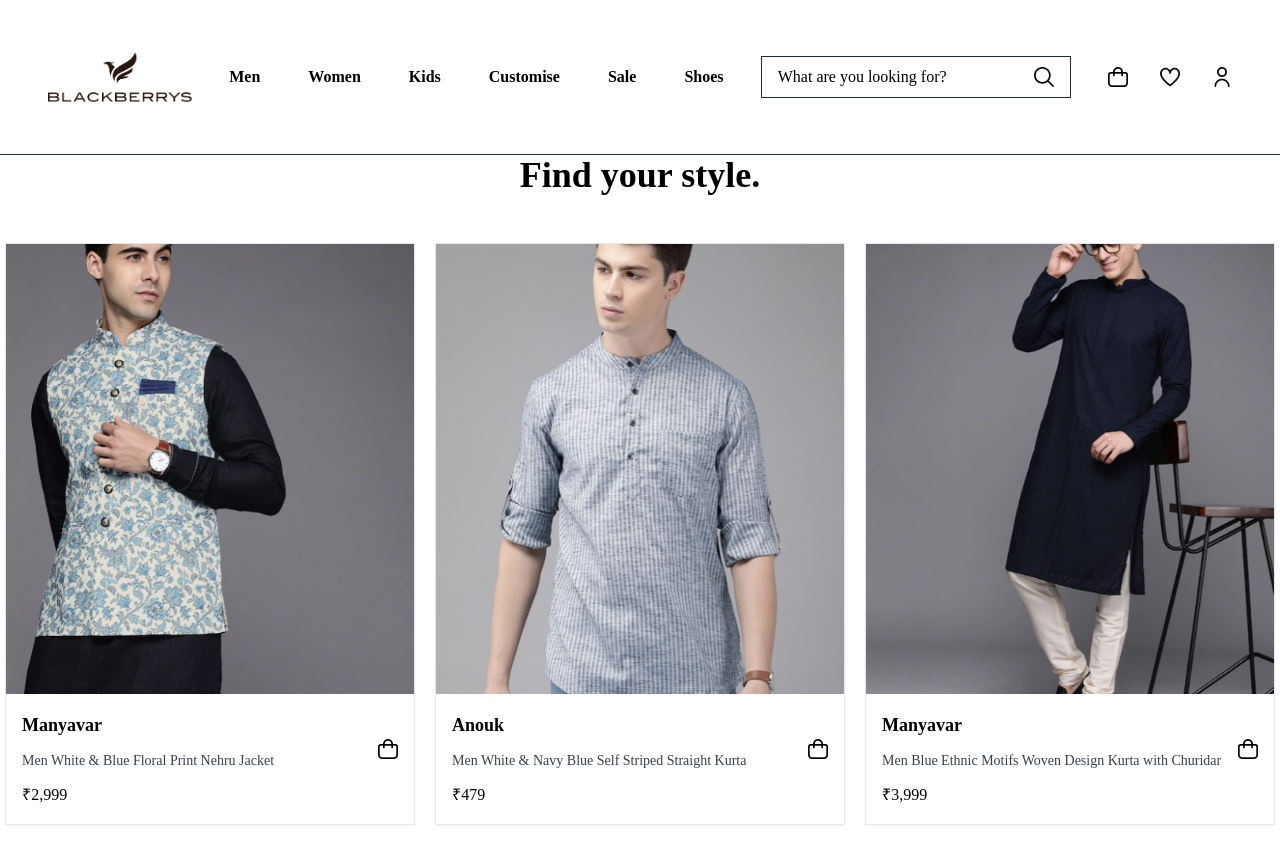
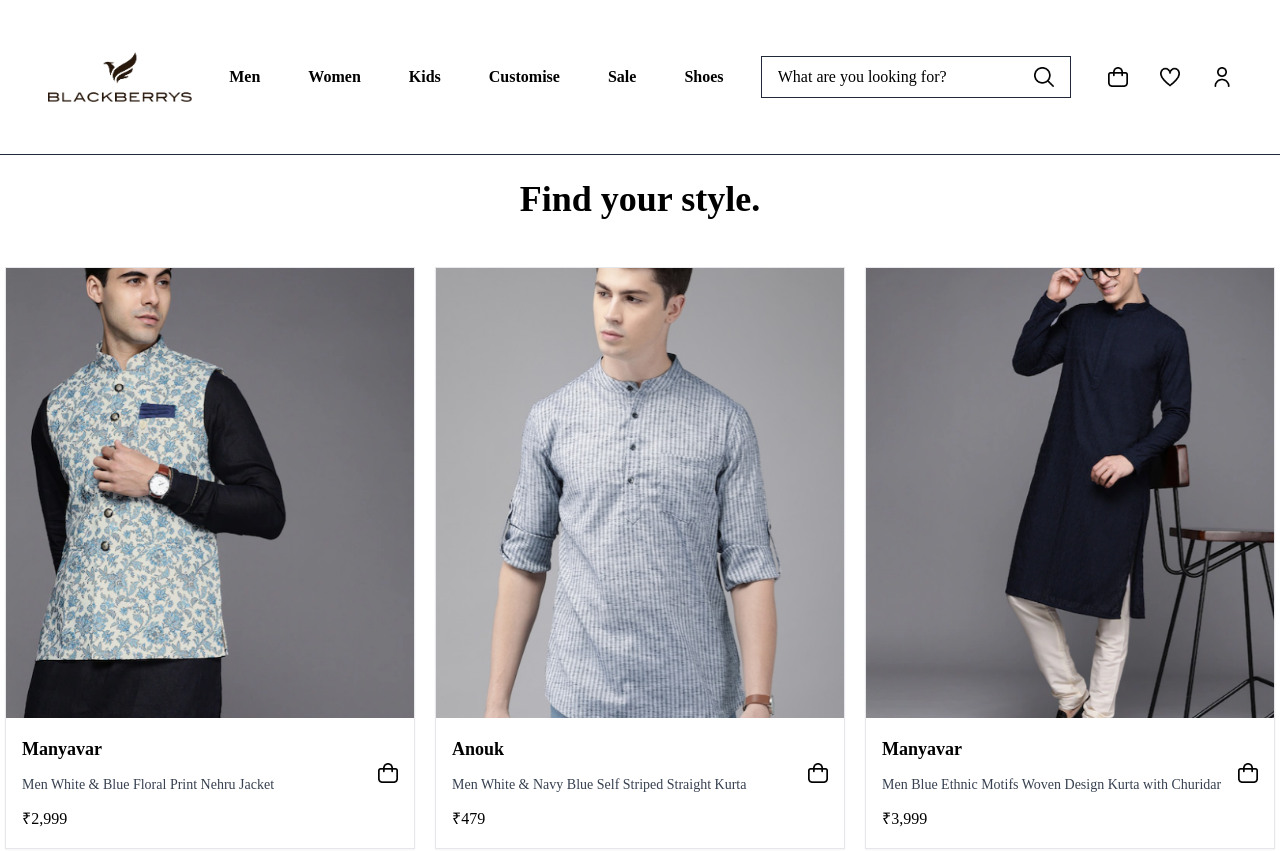
Before and after one commit to rohan9024/ecommerce, a React (Create React App) app: page /men in a window 1280 px wide. Shown: the top 851 px of the page. Built offline with nearby package versions, Linux system fonts and the light colour scheme.

Commit message:
add top and bottom margin

```diff
--- a/src/components/Kids.js
+++ b/src/components/Kids.js
@@ -17,7 +17,7 @@
     return (
         <div>
             <Header />
-            <div className='w-screen font-dmsans flex flex-col justify-center items-center space-y-12'>
+            <div className='w-screen font-dmsans flex flex-col justify-center items-center space-y-12 my-6'>
                 <motion.div
                     initial={{ opacity: 0, scale: 0.5 }}
                     animate={{ opacity: 1, scale: 1 }}
--- a/src/components/Men.js
+++ b/src/components/Men.js
@@ -17,7 +17,7 @@
     return (
         <div>
             <Header />
-            <div className='w-screen font-dmsans flex flex-col justify-center items-center space-y-12'>
+            <div className='w-screen font-dmsans flex flex-col justify-center items-center space-y-12 my-6'>
                 <motion.div
                     initial={{ opacity: 0, scale: 0.5 }}
                     animate={{ opacity: 1, scale: 1 }}
--- a/src/components/Shoes.js
+++ b/src/components/Shoes.js
@@ -25,7 +25,7 @@
 function Shoes() {
     return (<div>
         <Header />
-        <div className='w-screen font-dmsans flex flex-col justify-center items-center space-y-12'>
+        <div className='w-screen font-dmsans flex flex-col justify-center items-center space-y-12 my-6'>
             <motion.div
                 initial={{ opacity: 0, scale: 0.5 }}
                 animate={{ opacity: 1, scale: 1 }}
--- a/src/components/Women.js
+++ b/src/components/Women.js
@@ -18,7 +18,7 @@
     return (
         <div>
             <Header />
-            <div className='w-screen font-dmsans flex flex-col justify-center items-center space-y-12'>
+            <div className='w-screen font-dmsans flex flex-col justify-center items-center space-y-12 my-6'>
                 <motion.div
                     initial={{ opacity: 0, scale: 0.5 }}
                     animate={{ opacity: 1, scale: 1 }}
```
